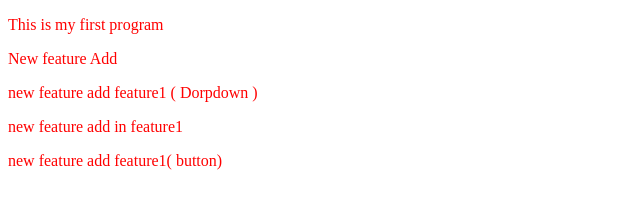
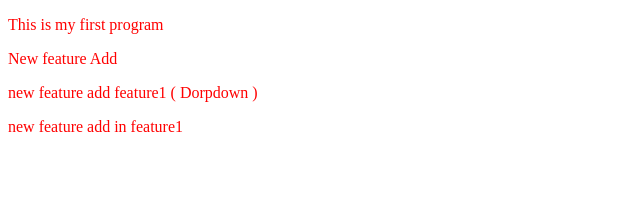
Before and after one commit to Mudassir22227/practice3-demo, a plain HTML site: page index.html in a window 1280 px wide. Shown: the whole page, without its empty margins (0-640 px from the left). Drawn offline with Linux system fonts and the light colour scheme.

Commit message:
rest button

```diff
--- a/index.html
+++ b/index.html
@@ -11,7 +11,7 @@
     <P>New feature Add</P>
     <p> new feature add feature1 ( Dorpdown )</p>
     <p> new feature add  in feature1</p>
-    <p> new feature add feature1( button)</p>
+
 
 </body>
 </html>
```
